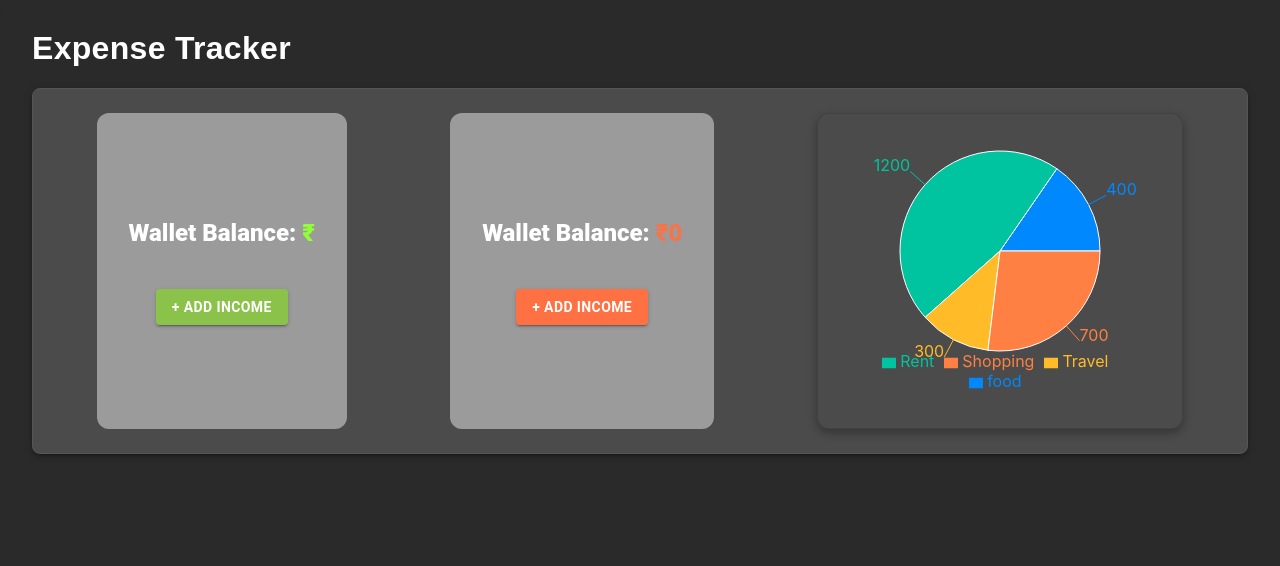
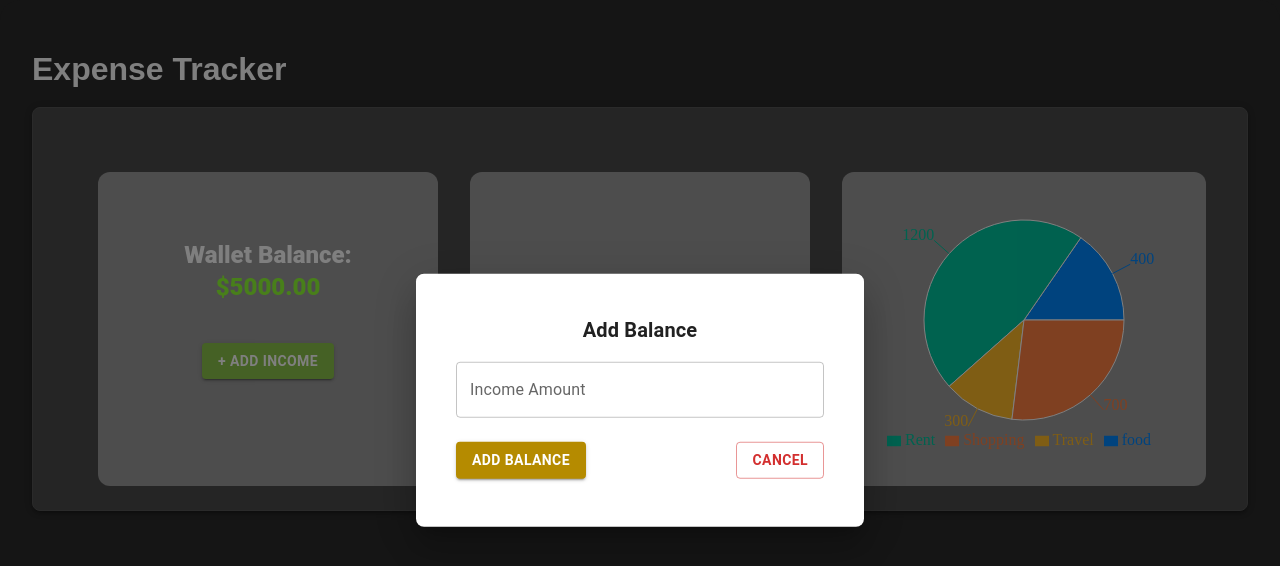
Before and after one commit to saikumar080/x-expense-tracker, a React (Create React App) app: page / in a window 1280 px wide. Both pictures are taken after a click on the button "+ ADD INCOME". Shown: the top 566 px of the page. Built offline with nearby package versions, Linux system fonts and the light colour scheme.

Commit message:
Perfect width

```diff
--- a/src/App.js
+++ b/src/App.js
@@ -7,7 +7,7 @@ function App() {
   return (
     <Box className="App" sx={{p:4}}>
 
-     <Typography sx={{fontFamily:"Ubuntu, sans-serif", fontSize:'32px',fontWeight:700, lineHeight:1,color:'#FFFFFF', mb:3}}>Expense Tracker</Typography>
+     <h1 style={{fontFamily:"Ubuntu, sans-serif", fontSize:'32px',fontWeight:700, lineHeight:1,color:'#FFFFFF', mb:3}}>Expense Tracker</h1>
      <ExpenseTrackerHeader />
 
     </Box>
--- a/src/Components/ExpenseForm/AddExpense.js
+++ b/src/Components/ExpenseForm/AddExpense.js
@@ -1,34 +1,71 @@
-import React from "react";
+import React, { useState, useEffect } from "react";
 import { Box, Button, Typography } from "@mui/material";
-// import Styles from ""
-const AddExpense=()=>{
-    const income=0;
-    return(
-        <>
-            <Box className="expense-form"
-                sx={{
-                    p:4,
-                    borderRadius:3,
-                    display:"flex",
-                    flexDirection:"column",
-                    alignItems:"center",
-                    justifyContent:"center",
-                    gap:5,
-                    fontFamily:"Ubuntu",
-                    fontWeight:"bold",
-                    bgcolor:"#9b9b9b",
-                    width:"100%",
-                    maxWidth:300
-                }}>
-                <Typography variant="h5" sx={{color:"#fff", fontWeight:800}}>Wallet Balance:{" "}
-                    <Box component={"span"} style={{color:"#ff7043", fontWeight:"bold"}}>₹{income}</Box>
-                </Typography>
-                <Button  sx={{bgcolor:"#ff7043", fontWeight:"bold","&:hover":{bgcolor:"#ff4d4d"} }}variant="contained" >+ Add Income</Button>
+import AddExpenseForm from "./Form";
 
-        </Box>
-        </>
+const AddExpense = ({ walletBalance, setWalletBalance, onAddExpense }) => {
+  const [open, setOpen] = useState(false);
+  const [expenses, setExpenses] = useState(() => {
+    const saved = localStorage.getItem("expenses");
+    return saved ? JSON.parse(saved) : [];
+  });
 
+  // Calculate total expense
+  const totalExpense = expenses.reduce((acc, exp) => acc + exp.price, 0);
 
-    )
-}
-export default AddExpense;
+  useEffect(() => {
+    localStorage.setItem("expenses", JSON.stringify(expenses));
+    onAddExpense && onAddExpense(expenses);
+  }, [expenses, onAddExpense]);
+
+  const handleAddExpense = (expense) => {
+    setExpenses((prev) => [...prev, expense]);
+    setWalletBalance((prev) => prev - expense.price);
+  };
+
+  return (
+    <Box
+      sx={{
+          p: 4,
+        borderRadius: 3,
+        display: "flex",
+        flexDirection: "column",
+        alignItems: "center",
+        justifyContent: "center",
+        gap: 5,
+        fontFamily: "Ubuntu",
+        bgcolor: "#9b9b9b",
+        width: "100%",
+        maxWidth: 300,
+        position: "relative",
+        mx: "auto",
+        mt: 5,
+      }}
+    >
+      {/* Expenses Header */}
+      <Typography variant="h6" sx={{ color: "#fff", fontWeight: 800 }}>
+        Expenses: ${totalExpense}
+      </Typography>
+
+      {/* Add Expense Button */}
+      <Button
+        type="button"
+        variant="contained"
+        sx={{ bgcolor: "#ff7043", fontWeight: "bold", "&:hover": { bgcolor: "#ff4d4d" } }}
+        onClick={() => setOpen(true)}
+      >
+        + Add Expense
+      </Button>
+
+      {/* Add Expense Form Modal */}
+      {open && (
+        <AddExpenseForm
+          open={open}
+          handleClose={() => setOpen(false)}
+          onSubmit={handleAddExpense}
+        />
+      )}
+    </Box>
+  );
+};
+
+export default React.memo(AddExpense);
--- a/src/Components/ExpenseForm/Form.js
+++ b/src/Components/ExpenseForm/Form.js
@@ -1,80 +1,178 @@
-import React, { useState } from "react";
+import React, { useState, useEffect } from "react";
 import {
-  Dialog,
-  DialogTitle,
-  DialogContent,
+  Box,
+  Modal,
+  Card,
+  CardContent,
   TextField,
+  Select,
+  MenuItem,
+  InputLabel,
+  FormControl,
   Button,
-  MenuItem,
-  Grid,
+  Alert,
+  Collapse,
+  Fade,
+  Backdrop,
+  Typography,
 } from "@mui/material";
 
-const ExpenseForm = ({ open, handleClose, walletBalance, setWalletBalance, expenses, setExpenses }) => {
-  const [formData, setFormData] = useState({ title: "", price: "", category: "", date: "" });
+const categories = ["Food", "Travel", "Shopping", "Bills", "Other"];
 
-  const handleChange = (e) => {
-    const { name, value } = e.target;
-    setFormData((prev) => ({ ...prev, [name]: value }));
-  };
+const AddExpenseForm = ({ open, handleClose }) => {
+  const [title, setTitle] = useState("");
+  const [price, setPrice] = useState("");
+  const [category, setCategory] = useState("");
+  const [date, setDate] = useState("");
+  const [expenses, setExpenses] = useState([]);
+  const [error, setError] = useState({ show: false, message: "" });
+  const [success, setSuccess] = useState({ show: false, message: "" });
+
+  // Load existing expenses from localStorage
+  useEffect(() => {
+    const savedExpenses = localStorage.getItem("expenses");
+    if (savedExpenses) setExpenses(JSON.parse(savedExpenses));
+  }, []);
+
+  // Save expenses to localStorage whenever updated
+  useEffect(() => {
+    localStorage.setItem("expenses", JSON.stringify(expenses));
+  }, [expenses]);
 
   const handleSubmit = (e) => {
     e.preventDefault();
-    const price = parseFloat(formData.price);
-
-    if (price > walletBalance) {
-      alert("Cannot spend more than wallet balance!");
+    if (!title || !price || !category || !date) {
+      setError({ show: true, message: "Please fill all fields!" });
       return;
     }
 
-    const newExpense = { ...formData, price, id: Date.now() };
-    const updatedExpenses = [...expenses, newExpense];
-    setExpenses(updatedExpenses);
-    localStorage.setItem("expenses", JSON.stringify(updatedExpenses));
-    setWalletBalance(walletBalance - price);
-    setFormData({ title: "", price: "", category: "", date: "" });
+    const newExpense = { title, price: Number(price), category, date };
+    setExpenses((prev) => [...prev, newExpense]);
+
+    setSuccess({ show: true, message: "Expense added successfully!" });
     handleClose();
+    setTitle(""); setPrice(""); setCategory(""); setDate("");
+
+    setTimeout(() => setSuccess({ show: false, message: "" }), 2000);
   };
 
   return (
-    <Dialog open={open} onClose={handleClose} fullWidth maxWidth="md">
-      <DialogTitle sx={{ textAlign: "center", fontWeight: "bold", pb: 1 }}>Add Expenses</DialogTitle>
-      <DialogContent>
-        <form onSubmit={handleSubmit}>
-          <Grid container spacing={2} sx={{ mb: 2 }}>
-            <Grid item xs={12} sm={3}>
-              <TextField label="Title" name="title" value={formData.title} onChange={handleChange} required fullWidth />
-            </Grid>
-            <Grid item xs={12} sm={3}>
-              <TextField label="Price" name="price" type="number" value={formData.price} onChange={handleChange} required fullWidth />
-            </Grid>
-            <Grid item xs={12} sm={3}>
-              <Button variant="outlined" onClick={handleClose} fullWidth sx={{ height: 56 }}>Cancel</Button>
-            </Grid>
-            <Grid item xs={12} sm={3}>
-              <Button type="submit" variant="contained" fullWidth sx={{ bgcolor: "#ff7043", "&:hover": { bgcolor: "#ff4d4d" }, height: 56 }}>
+    <Modal
+      open={open}
+      onClose={handleClose}
+      closeAfterTransition
+      BackdropComponent={Backdrop}
+      BackdropProps={{ timeout: 300 }}
+    >
+      <Fade in={open}>
+        <Box
+          component="form"
+          onSubmit={handleSubmit}
+          sx={{
+            position: "absolute",
+            top: "50%",
+            left: "50%",
+            transform: "translate(-50%,-50%)",
+            bgcolor: "white",
+            boxShadow: 24,
+            borderRadius: 2,
+            p: 3,
+            width: 400,
+          }}
+        >
+          <Card sx={{ boxShadow: "none" }}>
+            <CardContent>
+              <Typography variant="h6" sx={{ mb: 2, fontWeight: 700, textAlign: "center" }}>
                 Add Expense
-              </Button>
-            </Grid>
-          </Grid>
+              </Typography>
 
-          <Grid container spacing={2}>
-            <Grid item xs={12} sm={6}>
-              <TextField select label="Category" name="category" value={formData.category} onChange={handleChange} required fullWidth>
-                <MenuItem value="Food">Food</MenuItem>
-                <MenuItem value="Rent">Rent</MenuItem>
-                <MenuItem value="Shopping">Shopping</MenuItem>
-                <MenuItem value="Travel">Travel</MenuItem>
-                <MenuItem value="Other">Other</MenuItem>
-              </TextField>
-            </Grid>
-            <Grid item xs={12} sm={6}>
-              <TextField label="Date" name="date" type="date" value={formData.date} onChange={handleChange} InputLabelProps={{ shrink: true }} required fullWidth />
-            </Grid>
-          </Grid>
-        </form>
-      </DialogContent>
-    </Dialog>
+              {/* Error alert */}
+              <Collapse in={error.show}>
+                <Alert severity="error" sx={{ mb: 2 }}>
+                  {error.message}
+                </Alert>
+              </Collapse>
+
+              {/* Expense Title */}
+              <TextField
+                label="Title"
+                name="title"
+                fullWidth
+                value={title}
+                onChange={(e) => setTitle(e.target.value)}
+                sx={{ mb: 2 }}
+              />
+
+              {/* Expense Price */}
+              <TextField
+                label="Price"
+                name="price"
+                type="number"
+                fullWidth
+                value={price}
+                onChange={(e) => setPrice(e.target.value)}
+                sx={{ mb: 2 }}
+              />
+
+              {/* Expense Category */}
+              <FormControl fullWidth sx={{ mb: 2 }}>
+                <InputLabel id="category-label">Category</InputLabel>
+                <Select
+                  labelId="category-label"
+                  label="Category"
+                  name="category"
+                  value={category}
+                  onChange={(e) => setCategory(e.target.value)}
+                >
+                  {categories.map((cat) => (
+                    <MenuItem key={cat} value={cat}>
+                      {cat}
+                    </MenuItem>
+                  ))}
+                </Select>
+              </FormControl>
+
+              {/* Expense Date */}
+              <TextField
+                label="Date"
+                name="date"
+                type="date"
+                fullWidth
+                value={date}
+                onChange={(e) => setDate(e.target.value)}
+                InputLabelProps={{ shrink: true }}
+                sx={{ mb: 3 }}
+              />
+
+              {/* Buttons */}
+              <Box display="flex" justifyContent="space-between">
+                <Button
+                  type="submit"
+                  variant="contained"
+                  sx={{
+                    bgcolor: "#b58b00",
+                    "&:hover": { bgcolor: "#a07a00" },
+                    fontWeight: "bold",
+                  }}
+                >
+                  Add Expense
+                </Button>
+                <Button
+                  type="button"
+                  variant="outlined"
+                  color="error"
+                  onClick={handleClose}
+                  sx={{ fontWeight: "bold" }}
+                >
+                  Cancel
+                </Button>
+              </Box>
+            </CardContent>
+          </Card>
+        </Box>
+      </Fade>
+    </Modal>
   );
 };
 
-export default ExpenseForm;
+export default React.memo(AddExpenseForm);
--- a/src/Components/ExpenseTrackerHeader/ExpernseTrackerHeader.js
+++ b/src/Components/ExpenseTrackerHeader/ExpernseTrackerHeader.js
@@ -1,45 +1,61 @@
 import React from "react";
-import Box from "@mui/material/Box"
-import { Card, Grid } from "@mui/material";
+import { Box, Grid } from "@mui/material";
 import ExpenseChart from "../PieChart/PieChart";
 import AddExpense from "../ExpenseForm/AddExpense";
 import WalletDisplay from "../WalletBalance/WalletDisplay";
-const ExpenseTrackerHeader=()=>{
-    return(
-        <>
 
-            <Grid
-              container
-              spacing={3}
-              alignItems={"stretch"}
-              sx={{ p:3,
-              bgcolor:" #4B4B4B",
-              border:'1px solid #555',
-              borderRadius:2,
-              boxShadow:3,
-              display:"flex", justifyContent:"space-around"
+const ExpenseTrackerHeader = () => {
+  return (
+    <Box
+      sx={{
+        p: 3,
+        bgcolor: "#4B4B4B",
+        border: "1px solid #555",
+        borderRadius: 2,
+        boxShadow: 3,
+        flexGrow: 1,
+      }}
+    >
+      <Grid
+        container
+        spacing={4}
+        justifyContent="center"
+        alignItems="stretch"
+      >
+        {/* Common wrapper style for equal width */}
+        {[
+          <WalletDisplay key="wallet" />,
+          <AddExpense key="add" />,
+          <ExpenseChart key="chart" />,
+        ].map((Component, i) => (
+          <Grid
+            item
+            xs={12}
+            md={3.5}
+            key={i}
+            sx={{
+              display: "flex",
+              justifyContent: "center",
+              alignItems: "stretch",
             }}
+          >
+            <Box
+              sx={{
+                width: "100%",
+                maxWidth: 340,     // 🔹 same width for all
+                minWidth: 340,     // 🔹 fixed to align perfectly
+                minHeight: 280,
+                display: "flex",
+                alignItems: "stretch",
+              }}
+            >
+              {Component}
+            </Box>
+          </Grid>
+        ))}
+      </Grid>
+    </Box>
+  );
+};
 
-            >
-              {/* Wallet Display Component */}
-              <Grid item xs={12} md={4} sx={{display:"flex", justifyContent:"center"}}>
-               <WalletDisplay />
-              </Grid>
-              {/* Add Expense Component */}
-             <Grid item xs={12} md={4} sx={{display:"flex", justifyContent:"center"}}>
-                <AddExpense/>
-              </Grid>
-
-              {/* Expense Chart */}
-              <Grid item xs={12} md={4} sx={{display:"flex", justifyContent:"center"}}>
-                <Card sx={{flex:1, p:2,bgcolor:"#4b4b4b", borderRadius:3, display:"flex",alignItems:"center", justifyContent:"center",minHeight:260, boxShadow:"0 4px 10px rgba(0,0,0,0.3)"}} variant={"outlined"}>
-                  <ExpenseChart />
-                </Card>
-              </Grid>
-
-            </Grid>
-
-        </>
-    )
-}
 export default ExpenseTrackerHeader;
--- a/src/Components/PieChart/PieChart.js
+++ b/src/Components/PieChart/PieChart.js
@@ -12,7 +12,22 @@ const data=[
 const COLORS=["#0088FE", "#00C49F", "#FFBB28", "#FF8042"]
 const ExpenseChart=()=>{
     return(
-        <Box sx={{ display:"flex", justifyContent:"center", alignItems:"center", p:2 }}>
+        <Box      sx={{
+        p: 4,
+        borderRadius: 3,
+        display: "flex",
+        flexDirection: "column",
+        alignItems: "center",
+        justifyContent: "center",
+        gap: 5,
+        fontFamily: "Ubuntu",
+        bgcolor: "#9b9b9b",
+        width: "100%",
+        maxWidth: 300,
+        position: "relative",
+        mx: "auto",
+        mt: 5,
+      }}>
       <PieChart width={300} height={250}>
         <Pie data={data} cx="50%" cy="50%" outerRadius={100} dataKey="value" label>
           {data.map((entry, index) => (
--- /dev/null
+++ b/src/Components/WalletBalance/AddIncomeForm.js
@@ -0,0 +1,110 @@
+import React, { useState } from "react";
+import {
+  Box,
+  Modal,
+  CardContent,
+  TextField,
+  Card,
+  Alert,
+  Collapse,
+  Fade,
+  Backdrop,
+  Button,
+  Typography,
+} from "@mui/material";
+
+const AddIncomeForm = ({ open, handleClose, balance, setBalance }) => {
+  const [amount, setAmount] = useState("");
+  const [errorAlert, setErrorAlert] = useState({ show: false, message: "" });
+  const [successAlert, setSuccessAlert] = useState({ show: false, message: "" });
+
+  const handleAddIncome = () => {
+    const value = Number(amount);
+    if (!value || value <= 0) {
+      setErrorAlert({ show: true, message: "Please enter a valid amount!" });
+      return;
+    }
+
+    setBalance((prev) => prev + value);
+    setSuccessAlert({ show: true, message: "Balance added successfully!" });
+    handleClose();
+    setAmount("");
+
+    setTimeout(() => setSuccessAlert({ show: false, message: "" }), 2000);
+  };
+
+  return (
+    <Box>
+      {/* Success Alert */}
+      <Collapse in={successAlert.show}>
+        <Alert severity="success" sx={{ mt: 2, width: "100%", textAlign: "center" }}>
+          {successAlert.message}
+        </Alert>
+      </Collapse>
+
+      {/* Modal */}
+      <Modal
+        open={open}
+        onClose={handleClose}
+        closeAfterTransition
+        BackdropComponent={Backdrop}
+        BackdropProps={{ timeout: 300 }}
+      >
+        <Fade in={open}>
+          <Box
+            sx={{
+              position: "absolute",
+              top: "50%",
+              left: "50%",
+              transform: "translate(-50%,-50%)",
+              bgcolor: "white",
+              boxShadow: 24,
+              borderRadius: 2,
+              p: 3,
+              width: 400,
+            }}
+          >
+            <Card sx={{ boxShadow: "none" }}>
+              <CardContent>
+                <Typography variant="h6" sx={{ mb: 2, fontWeight: 700, textAlign: "center" }}>
+                  Add Balance
+                </Typography>
+
+                {/* Error alert */}
+                <Collapse in={errorAlert.show}>
+                  <Alert severity="error" sx={{ mb: 2 }}>
+                    {errorAlert.message}
+                  </Alert>
+                </Collapse>
+
+                <TextField
+                  label="Income Amount"
+                  type="number"
+                  fullWidth
+                  value={amount}
+                  onChange={(e) => setAmount(e.target.value)}
+                  sx={{ mb: 3 }}
+                />
+
+                <Box display="flex" justifyContent="space-between">
+                  <Button
+                    variant="contained"
+                    sx={{ bgcolor: "#b58b00", "&:hover": { bgcolor: "#a07a00" }, fontWeight: "bold" }}
+                    onClick={handleAddIncome}
+                  >
+                    Add Balance
+                  </Button>
+                  <Button variant="outlined" color="error" onClick={handleClose} sx={{ fontWeight: "bold" }}>
+                    Cancel
+                  </Button>
+                </Box>
+              </CardContent>
+            </Card>
+          </Box>
+        </Fade>
+      </Modal>
+    </Box>
+  );
+};
+
+export default React.memo(AddIncomeForm);
--- a/src/Components/WalletBalance/WalletDisplay.js
+++ b/src/Components/WalletBalance/WalletDisplay.js
@@ -1,34 +1,61 @@
-import { Button, Typography,Box } from "@mui/material";
-import React, { useState } from "react";
-const WalletDisplay=({income, onAddIncome})=>{
+import React, { useState,useEffect } from "react";
+import { Button, Typography, Box,  } from "@mui/material";
+import AddIncomeForm from "./AddIncomeForm";
+const WalletDisplay = () => {
+  const [balance, setBalance] = useState(5000);
+  const [open, setOpen] = useState(false);
+
+// Save balance to localStorage whenever it changes
+  useEffect(() => {
+  const savedBalance=  localStorage.setItem("walletBalance", balance);
+  if(savedBalance) setBalance(Number(savedBalance));
+  }, [balance]);
 
 
-    return(
-        <>
+  const handleOpen = () => setOpen(true);
+  const handleClose = () => setOpen(false);
+
+
+
+
+  return (
     <Box
-                className="display-wallet"
       sx={{
-                    p:4,
-                    borderRadius:3,
-                    display:"flex",
-                    flexDirection:"column",
-                    alignItems:"center",
-                    justifyContent:"center",
-                    gap:5,
-                    fontFamily:"Ubuntu",
-                    // fontWeight:"bold",
-                    bgcolor:"#9b9b9b",
-                    width:"100%",
-                    maxWidth:300
+        p: 4,
+        borderRadius: 3,
+        display: "flex",
+        flexDirection: "column",
+        alignItems: "center",
+        justifyContent: "center",
+        gap: 5,
+        fontFamily: "Ubuntu",
+        bgcolor: "#9b9b9b",
+        width: "100%",
+        maxWidth: 300,
+        position: "relative",
+        mx: "auto",
+        mt: 5,
       }}
     >
-            <Typography variant="h5" sx={{color:"#fff", fontWeight:800,textAlign:"center"}}>Wallet Balance:{" "}
-                <Box component={"span"} sx={{color:"#91ff35", fontWeight:900}}>₹{income}</Box>
+      <Typography variant="h5" sx={{ color: "#fff", fontWeight: 800, textAlign: "center" }}>
+        Wallet Balance:{" "}
+        <Box component={"span"} sx={{ color: "#91ff35", fontWeight: 900 }}>
+          ${balance.toFixed(2)}
+        </Box>
       </Typography>
-            <Button variant="contained"  sx={{bgcolor:"#8bc34a", fontWeight:"bold","&:hover":{bgcolor:"#7cb342"} }} onClick={onAddIncome} >+ Add Income</Button>
+
+      <Button
+        type="button"
+        variant="contained"
+        sx={{ bgcolor: "#8bc34a", fontWeight: "bold", "&:hover": { bgcolor: "#7cb342" } }}
+        onClick={handleOpen}
+      >
+        + Add Income
+      </Button>
+      <AddIncomeForm open={open} handleClose={handleClose} balance={balance} setBalance={setBalance} />
     </Box>
-        </>
+  );
+};
 
-    )
-}
-export default WalletDisplay;
+// ✅ Memoize WalletDisplay to prevent parent re-renders affecting it
+export default React.memo(WalletDisplay);
```
Lines whose indentation alone changed are shown as unchanged.
